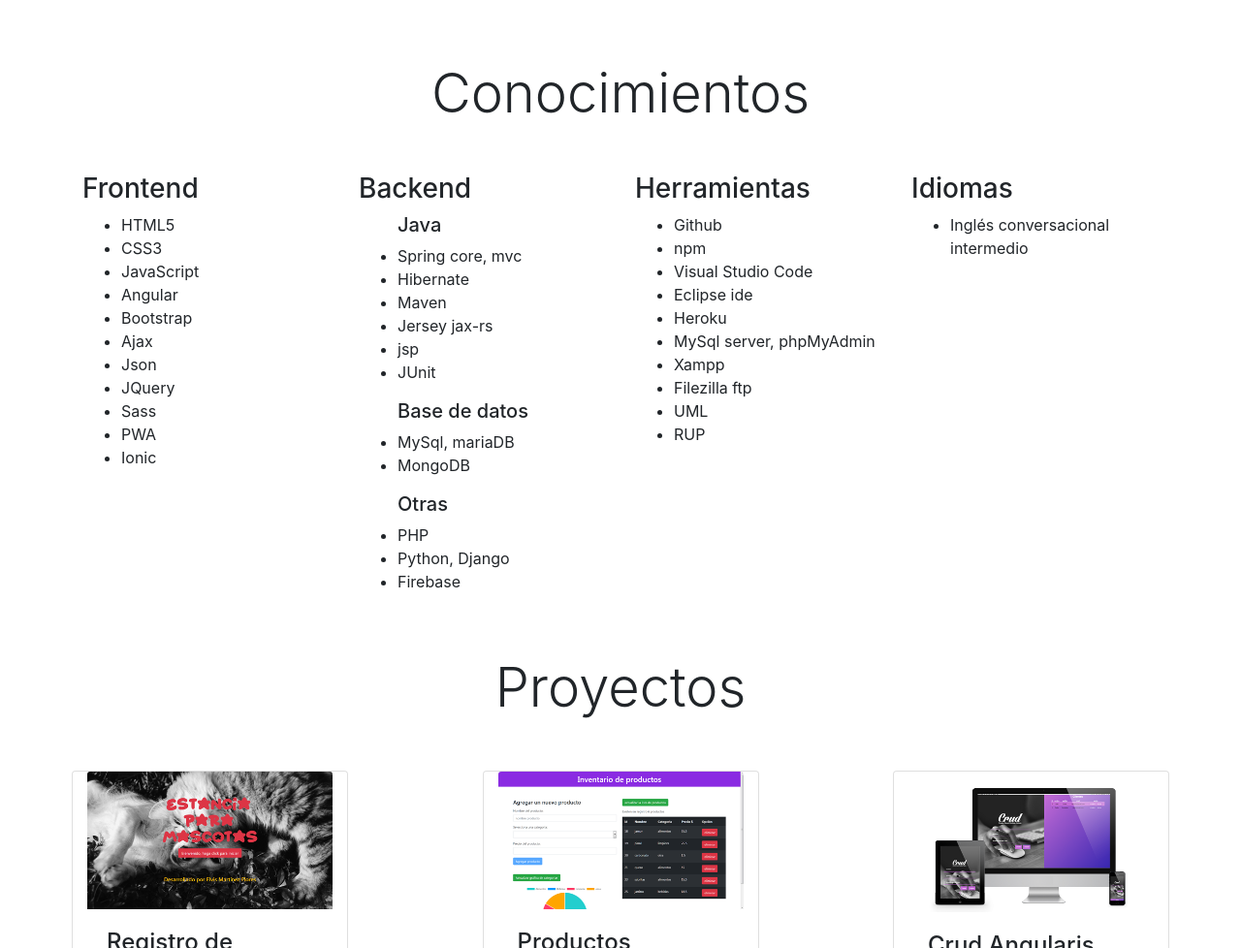
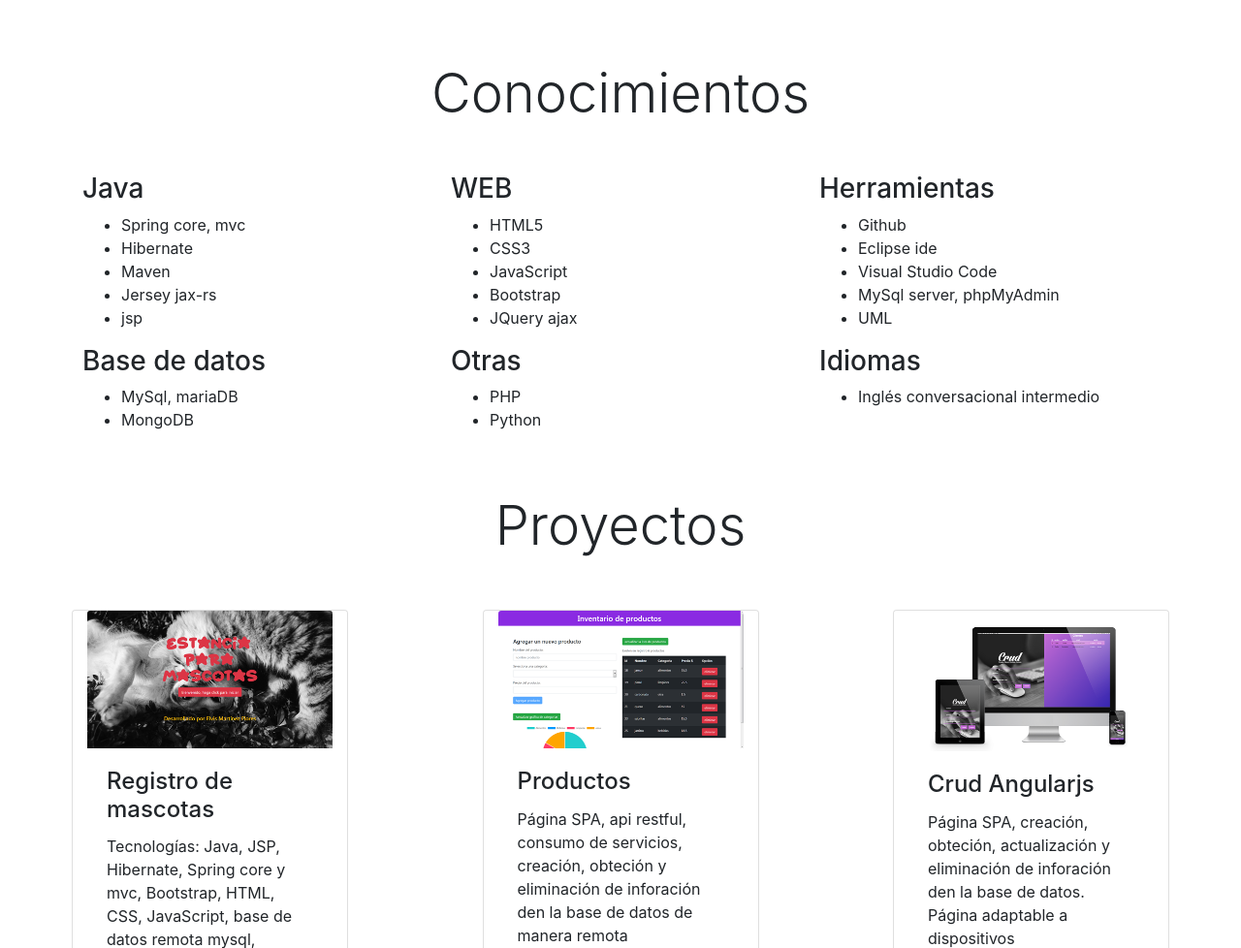
Before and after one commit to planetoide/portafolio, a plain HTML site: page index.html in a window 1280 px wide. Shown: the part 905-1883 px from the top of the page at 97% size. Drawn offline with nearby package versions, Linux system fonts and the light colour scheme.

Commit message:
modificacion de listas

```diff
--- a/index.html
+++ b/index.html
@@ -38,61 +38,46 @@
 		</div>
 		<h2 class="text-center display-4 mt-5 mb-5" id="conocimientos">Conocimientos</h2>
 		<div class="row mb-5">
-			<div class="col-xs-12 col-md-3">
-				<h3>Frontend</h3>
+			<div class="col-xs-12 col-md-4">
+				<h3>Java</h3>
 				<ul>
-					<li>HTML5</li>
-					<li>CSS3</li>
-					<li>JavaScript</li>
-					<li>Angular</li>
-					<li>Bootstrap</li>
-					<li>Ajax</li>
-					<li>Json</li>
-					<li>JQuery</li>
-					<li>Sass</li>
-					<li>PWA</li>
-					<li>Ionic</li>
-				</ul>
-			</div>
-			<div class="col-xs-12 col-md-3">
-				<h3>Backend</h3>
-				<ul>
-					<h5>Java</h5>
 					<li>Spring core, mvc</li>
 					<li>Hibernate</li>
 					<li>Maven</li>
 					<li>Jersey jax-rs</li>
 					<li>jsp</li>
-					<li>JUnit</li>
 				</ul>
+				<h3>Base de datos</h3>
 				<ul>
-					<h5>Base de datos</h5>
 					<li>MySql, mariaDB</li>
 					<li>MongoDB</li>
 				</ul>
+
+			</div>
+			<div class="col-xs-12 col-md-4">
+				<h3>WEB</h3>
 				<ul>
-					<h5>Otras</h5>
+					<li>HTML5</li>
+					<li>CSS3</li>
+					<li>JavaScript</li>
+					<li>Bootstrap</li>
+					<li>JQuery ajax</li>
+				</ul>
+				<h3>Otras</h3>
+				<ul>
 					<li>PHP</li>
-					<li>Python, Django</li>
-					<li>Firebase</li>
+					<li>Python</li>
 				</ul>
 			</div>
-			<div class="col-xs-12 col-md-3">
+			<div class="col-xs-12 col-md-4">
 				<h3>Herramientas</h3>
 				<ul>
 					<li>Github</li>
-					<li>npm</li>
+					<li>Eclipse ide</li>
 					<li>Visual Studio Code</li>
-					<li>Eclipse ide</li>
-					<li>Heroku</li>
 					<li>MySql server, phpMyAdmin</li>
-					<li>Xampp</li>
-					<li>Filezilla ftp</li>
 					<li>UML</li>
-					<li>RUP</li>
 				</ul>
-			</div>
-			<div class="col-xs-12 col-md-3">
 				<h3>Idiomas</h3>
 				<ul>
 					<li>Inglés conversacional intermedio</li>
```
